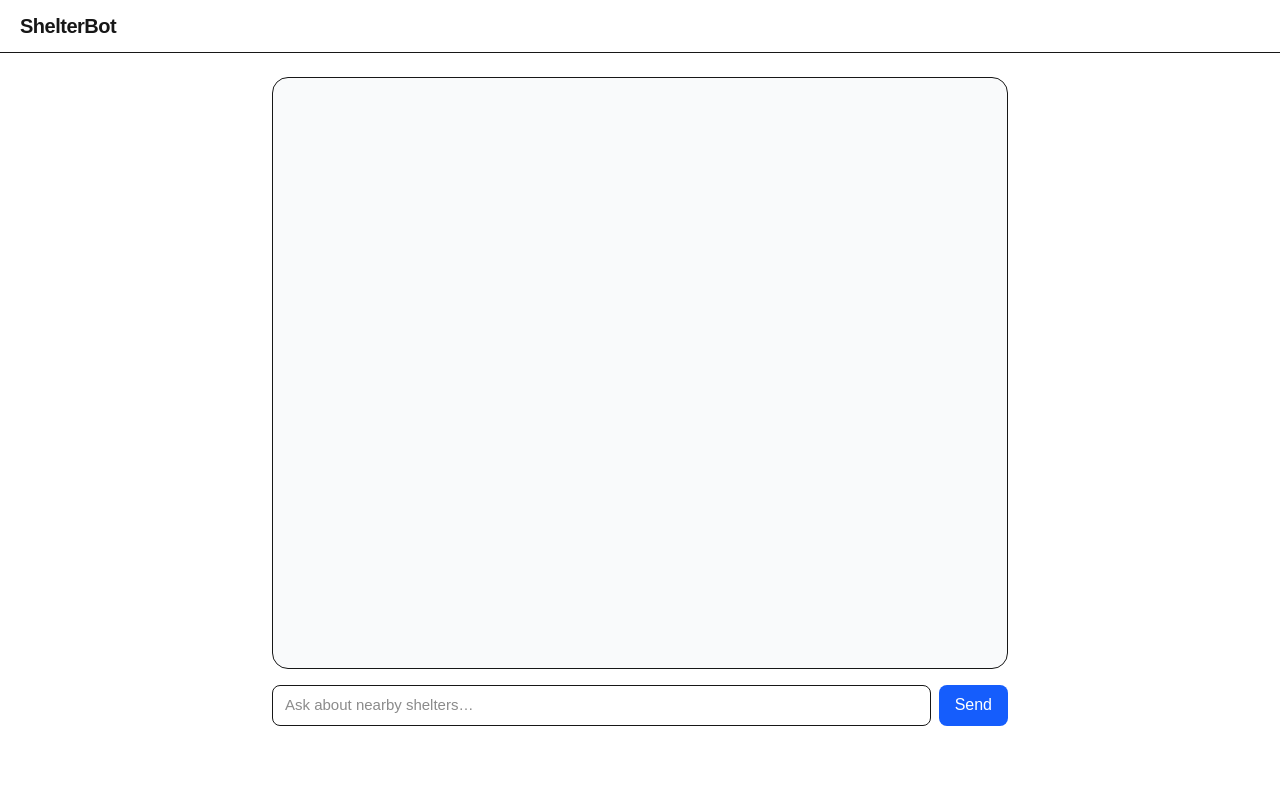
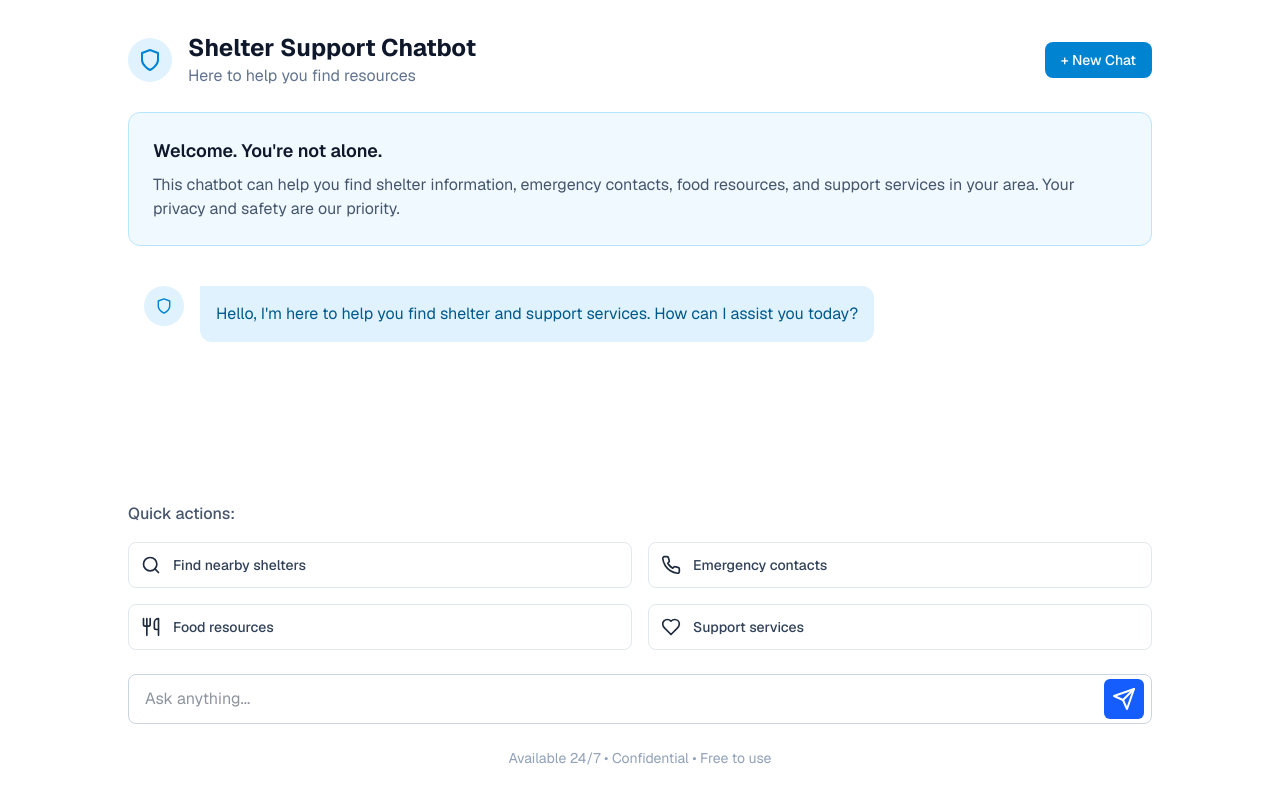
Before and after one commit to Dev342/homeless-shelter-chatbot_v2, a Next.js app: page / in a window 1280 px wide. Built offline with nearby package versions, Linux system fonts and the light colour scheme.

Commit message:
frontend changes

```diff
--- a/app/api/chat/route.ts
+++ b/app/api/chat/route.ts
@@ -39,6 +39,7 @@ Rules:
 // -------------------- API ENTRY --------------------
 export async function POST(req: NextRequest) {
   console.log("🔹 Received POST /api/chat");
+  console.log("🔑 OPENAI_API_KEY loaded:", !!process.env.OPENAI_API_KEY);
 
   try {
     const body = await req.json();
--- a/app/page.tsx
+++ b/app/page.tsx
@@ -1,123 +1,285 @@
 "use client";
 
-import { useEffect, useRef, useState } from "react";
+import React, { useState, useEffect, useRef } from "react";
+import { v4 as uuidv4 } from "uuid";
+import Markdown from 'react-markdown';
+import remarkGfm from 'remark-gfm';
 
+// Define message type
 type Msg = { role: "user" | "assistant"; content: string };
 
+// SVG Icons
+const ShieldIcon = ({ className = "w-6 h-6" }) => (
+  <svg className={className} xmlns="http://www.w3.org/2000/svg" width="24" height="24" viewBox="-1 -2 26 28" fill="none" stroke="currentColor" strokeWidth="2" strokeLinecap="round" strokeLinejoin="round">
+    <path d="M12 22s8-4 8-10V5l-8-3-8 3v7c0 6 8 10 8 10z" />
+  </svg>
+);
+
+const UserIcon = ({ className = "w-5 h-5" }) => (
+    <svg className={className} xmlns="http://www.w3.org/2000/svg" width="24" height="24" viewBox="0 0 24 24" fill="none" stroke="currentColor" strokeWidth="2" strokeLinecap="round" strokeLinejoin="round">
+        <path d="M19 21v-2a4 4 0 0 0-4-4H9a4 4 0 0 0-4 4v2" />
+        <circle cx="12" cy="7" r="4" />
+    </svg>
+);
+
+const SearchIcon = ({ className = "w-5 h-5" }) => (
+  <svg className={className} xmlns="http://www.w3.org/2000/svg" width="24" height="24" viewBox="0 0 24 24" fill="none" stroke="currentColor" strokeWidth="2" strokeLinecap="round" strokeLinejoin="round">
+    <circle cx="11" cy="11" r="8" /><path d="m21 21-4.3-4.3" />
+  </svg>
+);
+
+const PhoneIcon = ({ className = "w-5 h-5" }) => (
+  <svg className={className} xmlns="http://www.w3.org/2000/svg" width="24" height="24" viewBox="0 0 24 24" fill="none" stroke="currentColor" strokeWidth="2" strokeLinecap="round" strokeLinejoin="round">
+    <path d="M22 16.92v3a2 2 0 0 1-2.18 2 19.79 19.79 0 0 1-8.63-3.07 19.5 19.5 0 0 1-6-6 19.79 19.79 0 0 1-3.07-8.67A2 2 0 0 1 4.11 2h3a2 2 0 0 1 2 1.72 12.84 12.84 0 0 0 .7 2.81 2 2 0 0 1-.45 2.11L8.09 9.91a16 16 0 0 0 6 6l1.27-1.27a2 2 0 0 1 2.11-.45 12.84 12.84 0 0 0 2.81.7A2 2 0 0 1 22 16.92z" />
+  </svg>
+);
+
+const FoodIcon = ({ className = "w-5 h-5" }) => (
+  <svg className={className} xmlns="http://www.w3.org/2000/svg" width="24" height="24" viewBox="0 0 24 24" fill="none" stroke="currentColor" strokeWidth="2" strokeLinecap="round" strokeLinejoin="round">
+    <path d="M3 2v7c0 1.1.9 2 2 2h4a2 2 0 0 0 2-2V2" /><path d="M7 2v20" /><path d="M21 15V2v0a5 5 0 0 0-5 5v6c0 1.1.9 2 2 2h3Zm0 0v7" />
+  </svg>
+);
+
+const SupportIcon = ({ className = "w-5 h-5" }) => (
+  <svg className={className} xmlns="http://www.w3.org/2000/svg" width="24" height="24" viewBox="0 0 24 24" fill="none" stroke="currentColor" strokeWidth="2" strokeLinecap="round" strokeLinejoin="round">
+    <path d="M19 14c1.49-1.46 3-3.21 3-5.5A5.5 5.5 0 0 0 16.5 3c-1.76 0-3 .5-4.5 2-1.5-1.5-2.74-2-4.5-2A5.5 5.5 0 0 0 2 8.5c0 2.3 1.5 4.05 3 5.5l7 7Z" />
+  </svg>
+);
+
+const SendIcon = ({ className = "w-5 h-5" }) => (
+  <svg className={className} xmlns="http://www.w3.org/2000/svg" width="24" height="24" viewBox="0 0 24 24" fill="none" stroke="currentColor" strokeWidth="2" strokeLinecap="round" strokeLinejoin="round">
+    <path d="m22 2-7 20-4-9-9-4Z" /><path d="M22 2 11 13" />
+  </svg>
+);
+
+// --- Reusable Quick Action Button Component ---
+const QuickActionButton = ({ icon, text, onClick }: { icon: React.ReactNode, text: string, onClick: () => void }) => (
+  <button
+    onClick={onClick}
+    className="flex items-center space-x-3 p-3 bg-white border border-slate-200 rounded-lg hover:bg-slate-50 transition-colors duration-200 focus:outline-none focus:ring-2 focus:ring-blue-500"
+  >
+    {icon}
+    <span className="text-slate-700 font-medium text-sm">{text}</span>
+  </button>
+);
+
+// ---  Home Component ---
 export default function Home() {
+  const [messages, setMessages] = useState<Msg[]>([]);
   const [input, setInput] = useState("");
-  const [messages, setMessages] = useState<Msg[]>([]);
   const [loading, setLoading] = useState(false);
   const chatEndRef = useRef<HTMLDivElement>(null);
 
   useEffect(() => {
+    // Welcome message
+    setMessages([
+      {
+        role: "assistant",
+        content: "Hello, I'm here to help you find shelter and support services. How can I assist you today?"
+      }
+    ]);
+  }, []);
+
+  useEffect(() => {
     chatEndRef.current?.scrollIntoView({ behavior: "smooth" });
-  }, [messages, loading]);
+  }, [messages]);
 
-  async function sendMessage() {
-    const text = input.trim();
-    if (!text || loading) return;
+  const sendMessage = async (messageText: string | null = null) => {
+    const userMessage = messageText || input.trim();
+    if (!userMessage) return;
 
     setInput("");
+    setMessages((prev) => [...prev, { role: "user", content: userMessage }]);
     setLoading(true);
-    setMessages((m) => [...m, { role: "user", content: text }, { role: "assistant", content: "" }]);
 
     try {
-      const res = await fetch("/api/chat", {
+      const response = await fetch("/api/chat", {
         method: "POST",
         headers: { "Content-Type": "application/json" },
-        body: JSON.stringify({ query: text }),
+        body: JSON.stringify({ query: userMessage }),
       });
 
-      if (!res.ok || !res.body) {
-        const err = await res.text().catch(() => "");
-        throw new Error(err || `HTTP ${res.status}`);
+      if (!response.ok || !response.body) {
+        const err = await response.text().catch(() => "");
+        throw new Error(err || `HTTP ${response.status}`);
       }
 
-      // Read stream and append to the LAST assistant message.
-      const reader = res.body.getReader();
+      const reader = response.body.getReader();
       const decoder = new TextDecoder();
-      let done = false;
 
-      while (!done) {
-        const { value, done: d } = await reader.read();
-        done = d;
-        if (value) {
-          const chunk = decoder.decode(value);
-          setMessages((current) => {
-            const copy = current.slice();
-            const last = copy[copy.length - 1];
+      let aiMessageContent = "";
+      setMessages((prev) => [...prev, { role: "assistant", content: aiMessageContent }]);
+
+      while (true) {
+        const { done, value } = await reader.read();
+        if (done) break;
+        aiMessageContent += decoder.decode(value, { stream: true });
+
+        setMessages((prev) => {
+          const last = prev[prev.length - 1];
           if (last?.role === "assistant") {
-              last.content += chunk;
+            return [...prev.slice(0, -1), { role: "assistant", content: aiMessageContent }];
+          } else {
+            // This case should not happen with the current logic, but as a fallback:
+            return [...prev, { role: "assistant", content: aiMessageContent }];
           }
-            return copy;
         });
       }
-      }
-    } catch (e: any) {
-      setMessages((m) => [
-        ...m,
-        { role: "assistant", content: `Sorry—something went wrong: ${e?.message || e}` },
+    } catch (error) {
+      console.error("Chat error:", error);
+      setMessages((prev) => [
+        ...prev,
+        { role: "assistant", content: `**Sorry, something went wrong.** Please try again. Error: ${error}` },
       ]);
     } finally {
       setLoading(false);
     }
-  }
+  };
 
-  function onEnter(e: React.KeyboardEvent<HTMLInputElement>) {
+  const handleKeyPress = (e: React.KeyboardEvent<HTMLInputElement>) => {
     if (e.key === "Enter" && !e.shiftKey) {
       e.preventDefault();
       sendMessage();
     }
+  };
+
+  const startNewChat = () => {
+    setMessages([
+      {
+        role: "assistant",
+        content: "Hello, I'm here to help you find shelter and support services. How can I assist you today?"
       }
+    ]);
+  };
+
+  const handleQuickAction = (action: string) => {
+    const quickMessages: { [key: string]: string } = {
+      "Find nearby shelters": "I need help finding a place to stay tonight",
+      "Emergency contacts": "Can you provide emergency contact numbers?",
+      "Food resources": "Where can I find food assistance?",
+      "Support services": "What support services are available?"
+    };
+    sendMessage(quickMessages[action]);
+  };
 
   return (
-    <main className="min-h-screen w-full flex flex-col bg-white">
-      <header className="w-full border-b px-5 py-3">
-        <h1 className="text-xl font-semibold tracking-tight">ShelterBot</h1>
+    <div className="h-screen bg-white font-sans text-slate-800 flex flex-col p-4 sm:p-6 lg:p-8">
+      <main className="w-full max-w-3xl lg:max-w-5xl mx-auto flex flex-col flex-1">
+
+        {/* Header Section */}
+        <header className="flex items-center justify-between">
+          <div className="flex items-center space-x-4">
+            <div className="flex-shrink-0 bg-sky-100 text-sky-600 p-2 rounded-full">
+              <ShieldIcon className="w-7 h-7" />
+            </div>
+            <div>
+              <h1 className="text-xl lg:text-2xl font-bold text-slate-900">Shelter Support Chatbot</h1>
+              <p className="text-sm lg:text-base text-slate-500">Here to help you find resources</p>
+            </div>
+          </div>
+          <button
+            onClick={startNewChat}
+            className="px-4 py-2 bg-sky-600 text-white rounded-lg hover:bg-sky-700 transition-colors text-sm font-medium"
+          >
+            + New Chat
+          </button>
         </header>
 
-      <section className="flex-1 w-full max-w-3xl mx-auto px-4 py-6">
-        <div className="h-[70vh] md:h-[74vh] overflow-y-auto rounded-2xl border bg-gray-50 p-4">
-          {messages.map((m, i) => (
-            <div
-              key={i}
-              className={`mb-3 flex ${m.role === "user" ? "justify-end" : "justify-start"}`}
-            >
-              <div
-                className={`max-w-[85%] rounded-2xl px-4 py-2 text-[15px] leading-relaxed ${
-                  m.role === "user"
-                    ? "bg-blue-600 text-white"
-                    : "bg-white text-gray-900 border border-gray-200 shadow-sm"
-                }`}
-              >
-                {m.content}
+        {/* Welcome Banner */}
+        <div className="bg-sky-50 border border-sky-200 rounded-xl p-6 my-6">
+          <h2 className="font-semibold text-slate-900 mb-2 lg:text-lg">Welcome. You're not alone.</h2>
+          <p className="text-sm lg:text-base text-slate-600">
+            This chatbot can help you find shelter information, emergency contacts, food resources, and support services in your area. Your privacy and safety are our priority.
+          </p>
+        </div>
+
+        {/* Chat Messages */}
+        <section className="flex-1 overflow-y-auto space-y-6 p-4">
+          {messages.map((msg, i) => (
+            <div key={i} className={`flex items-start space-x-4 max-w-2xl lg:max-w-3xl ${msg.role === "user" ? "ml-auto flex-row-reverse space-x-reverse" : ""}`}>
+              <div className={`flex-shrink-0 flex items-center justify-center h-10 w-10 rounded-full ${msg.role === "user" ? "bg-slate-100" : "bg-sky-100"}`}>
+                {msg.role === "user" ? (
+                  <UserIcon className="w-5 h-5 text-slate-500" />
+                ) : (
+                  <ShieldIcon className="w-5 h-5 text-sky-600" />
+                )}
+              </div>
+              <div className={`p-4 rounded-xl ${msg.role === "user" ? "bg-slate-100 rounded-tr-none" : "bg-sky-100 rounded-tl-none"}`}>
+                <div className={`text-sm lg:text-base ${msg.role === "user" ? "text-slate-700" : "text-sky-800"}`}>
+                  {msg.role === 'assistant' ? (
+                    <Markdown remarkPlugins={[remarkGfm]}>{msg.content}</Markdown>
+                  ) : (
+                    msg.content
+                  )}
+                </div>
               </div>
             </div>
           ))}
           {loading && (
-            <div className="text-gray-500 text-sm italic mt-2">Thinking…</div>
+            <div className="flex items-start space-x-4 max-w-lg lg:max-w-xl">
+              <div className="flex-shrink-0 flex items-center justify-center h-10 w-10 bg-sky-100 rounded-full">
+                <ShieldIcon className="w-5 h-5 text-sky-600" />
+              </div>
+              <div className="bg-sky-100 p-4 rounded-xl rounded-tl-none">
+                <p className="text-sm lg:text-base text-sky-800">Typing...</p>
+              </div>
+            </div>
           )}
           <div ref={chatEndRef} />
+        </section>
+
+
+        {/* Quick Actions & Input Area */}
+        <footer className="space-y-6">
+            <section className="space-y-4">
+              <h3 className="text-sm lg:text-base font-medium text-slate-600">Quick actions:</h3>
+              <div className="grid grid-cols-1 sm:grid-cols-2 gap-4">
+                <QuickActionButton
+                  icon={<SearchIcon />}
+                  text="Find nearby shelters"
+                  onClick={() => handleQuickAction("Find nearby shelters")}
+                />
+                <QuickActionButton
+                  icon={<PhoneIcon />}
+                  text="Emergency contacts"
+                  onClick={() => handleQuickAction("Emergency contacts")}
+                />
+                <QuickActionButton
+                  icon={<FoodIcon />}
+                  text="Food resources"
+                  onClick={() => handleQuickAction("Food resources")}
+                />
+                <QuickActionButton
+                  icon={<SupportIcon />}
+                  text="Support services"
+                  onClick={() => handleQuickAction("Support services")}
+                />
               </div>
+            </section>
 
-        <div className="mt-4 flex gap-2">
+            <div className="relative">
               <input
+                type="text"
+                placeholder="Ask anything..."
                 value={input}
                 onChange={(e) => setInput(e.target.value)}
-            onKeyDown={onEnter}
-            placeholder="Ask about nearby shelters…"
-            className="flex-1 border rounded-lg px-3 py-2 text-[15px] focus:outline-none focus:ring-2 focus:ring-blue-500"
+                onKeyDown={handleKeyPress}
+                className="w-full pl-4 pr-14 py-3 text-base bg-white border border-slate-300 rounded-lg focus:outline-none focus:ring-2 focus:ring-blue-500 transition-shadow"
               />
               <button
-            onClick={sendMessage}
+                onClick={() => sendMessage()}
                 disabled={loading}
-            className="px-4 py-2 rounded-lg bg-blue-600 text-white disabled:opacity-50"
+                className="absolute right-2 top-1/2 -translate-y-1/2 p-2 bg-blue-600 text-white rounded-md hover:bg-blue-700 transition-colors focus:outline-none focus:ring-2 focus:ring-blue-500 focus:ring-offset-2 disabled:opacity-50"
               >
-            Send
+                <SendIcon className="w-6 h-6"/>
               </button>
             </div>
-      </section>
+            <p className="text-center text-xs lg:text-sm text-slate-400">
+              Available 24/7 • Confidential • Free to use
+            </p>
+        </footer>
+
       </main>
+    </div>
   );
 }
```
Also changed, not shown: lib/embeddings.ts (+15 -10 lines), package.json (+5 -2 lines), 1 other file (tests, documents, lock files or other folders). Lines whose indentation alone changed are shown as unchanged.
